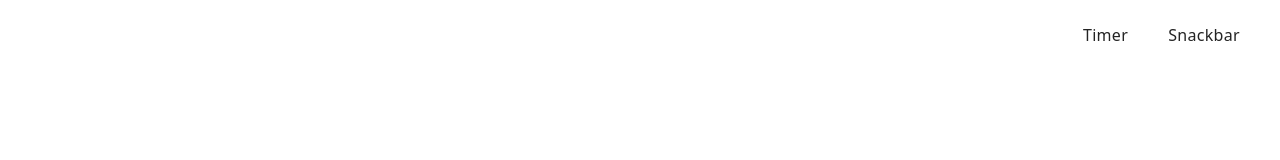
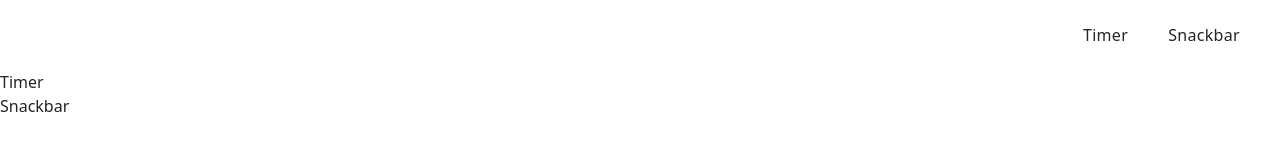
Before and after one commit to Shengeen/goit-js-hw-10, a website built with Vite: page src/index.html in a window 1280 px wide. Built offline with nearby package versions, Linux system fonts and the light colour scheme.

Commit message:
fixed indexhtml links

```diff
--- a/src/index.html
+++ b/src/index.html
@@ -11,7 +11,14 @@
     <load src="./partials/header.html" icon-path="img/sprite.svg#logo" />
 
     <main>
-      <!-- Loads the specified .html file -->
+      <ul>
+        <li>
+          <a href="./1-timer.html">Timer</a>
+        </li>
+        <li>
+          <a href="./2-snackbar.html">Snackbar</a>
+        </li>
+      </ul>
     </main>
   </body>
 </html>
```
